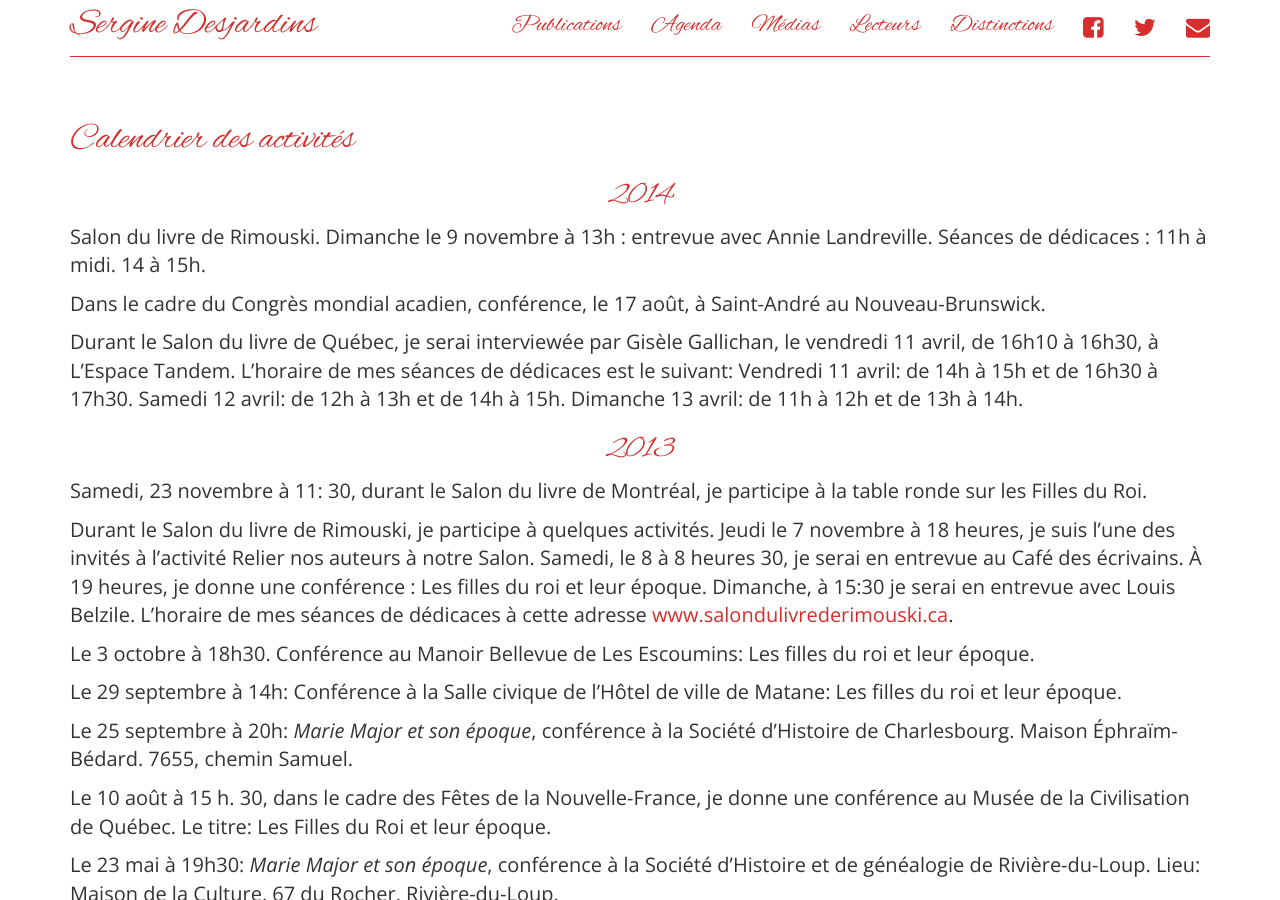
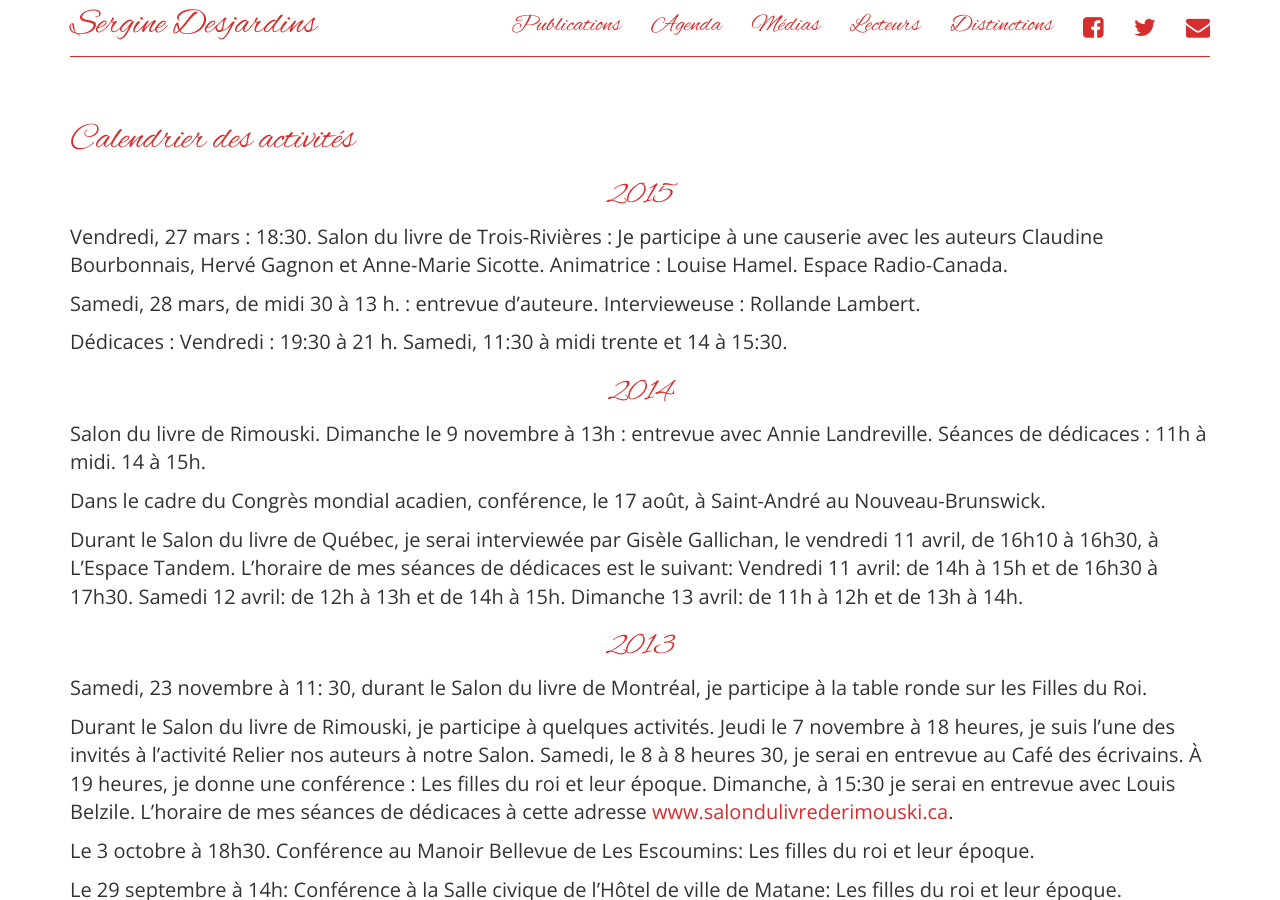
Before and after one commit to serginedesjardins/serginedesjardins.github.io, a Jekyll site: the page built from agenda.md, in a window 1280 px wide and 900 px high. Built offline with Jekyll 4.4.1, drawn with Linux system fonts in a browser that asks for light colours; nearby versions of some CDN libraries.

Commit message:
J'ai ajouté les infos, Salon de 3Rivières.

```diff
--- a/agenda.md
+++ b/agenda.md
@@ -5,6 +5,15 @@ permalink: /agenda/
 ---
 
 # Calendrier des activités
+
+## 2015
+
+Vendredi, 27 mars : 18:30. Salon du livre de Trois-Rivières : Je participe à une causerie avec les auteurs Claudine Bourbonnais, Hervé Gagnon et Anne-Marie Sicotte. Animatrice : Louise Hamel. Espace Radio-Canada.
+
+Samedi, 28 mars, de midi 30 à 13 h. : entrevue d'auteure. Intervieweuse : Rollande Lambert.
+
+Dédicaces : Vendredi : 19:30 à 21 h. Samedi, 11:30 à midi trente et 14 à 15:30.
+
 
 ## 2014
 
```
